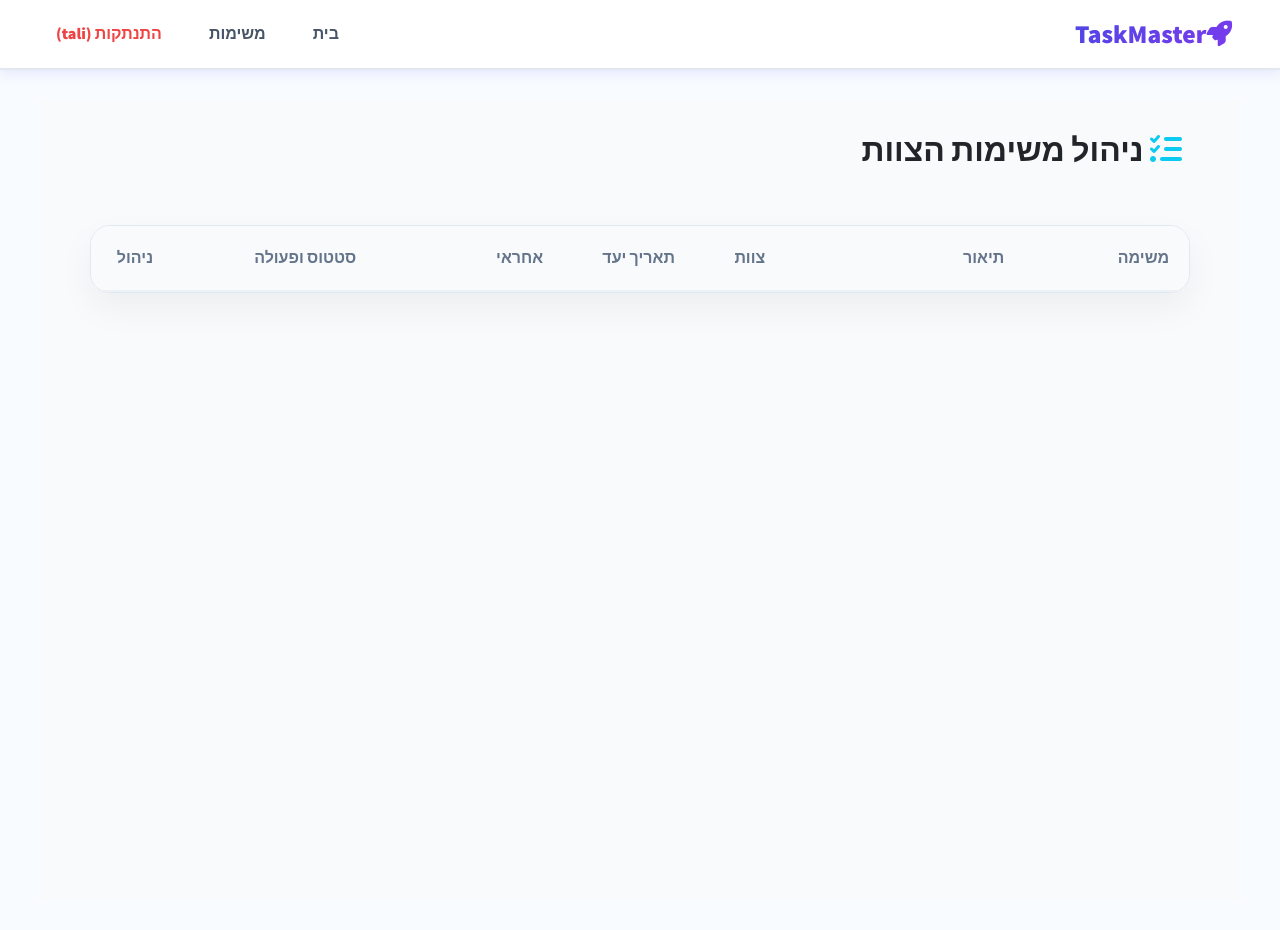
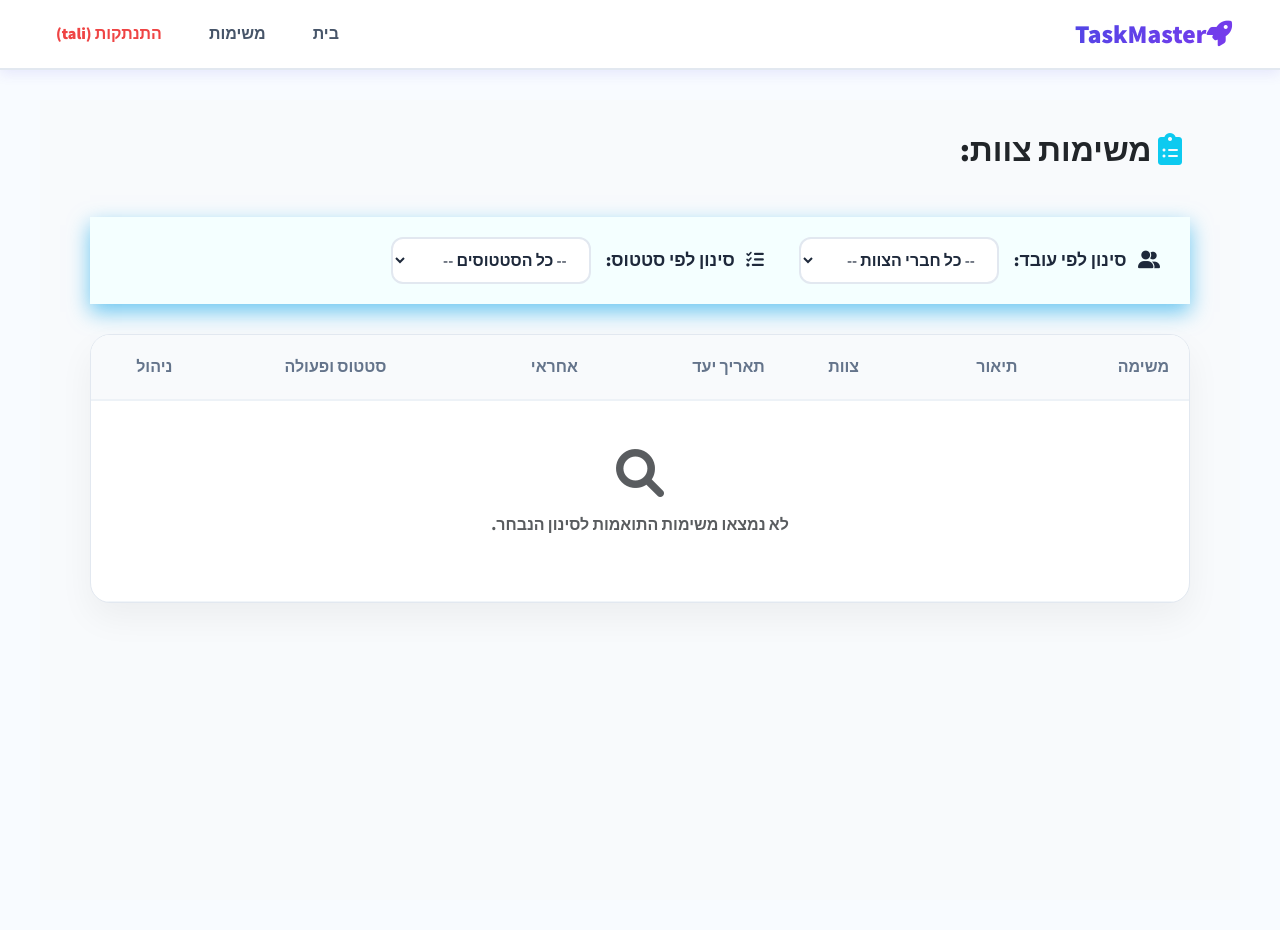
Before and after one commit to tk5461/python_Project, a Django app: page /tasks/41/edit in a window 1280 px wide. Run offline with Django 5.2, Linux system fonts and the light colour scheme; a user stored in the database is signed in; data comes from the database, SQL or seed files in the repository; both versions use the stored data as it was after the commit; lists and menus that the app fills with data are empty.

Commit message:
finish!!!!

```diff
--- a/myProject/DjangoApp/views.py
+++ b/myProject/DjangoApp/views.py
@@ -182,7 +182,6 @@ def TaskFilterByStatus(request):
 #def all_task(request):
 #   tasks = Task.objects.all()
 #    return render(request, 'tasks.html', {'tasks': tasks})
-
 @login_required
 def all_task(request):
     # 1. קבלת המשתמש המחובר והצוות שלו
@@ -192,18 +191,18 @@ def all_task(request):
     # 2. שליפת משימות השייכות לצוות של המשתמש בלבד
     tasks = Task.objects.filter(team=user_team)
 
-    # 3. קבלת ערכי הסינון מה-URL
-    status_filter = request.GET.get('status_filter')
-    executor_filter = request.GET.get('executor_filter')
+    # 3. קבלת ערכי הסינון מה-GET (שימוש בשמות מה-HTML המעודכן)
+    status_filter = request.GET.get('status')
+    executor_filter = request.GET.get('executor')
 
-    # 4. החלת הסינונים (אם נבחרו)
+    # 4. החלת הסינונים
     if status_filter and status_filter != "":
         tasks = tasks.filter(status=status_filter)
 
     if executor_filter and executor_filter != "":
         tasks = tasks.filter(Executor_id=executor_filter)
 
-    # 5. שליפת חברי הצוות הנוכחי בלבד עבור ה-Dropdown
+    # 5. שליפת חברי הצוות הנוכחי עבור ה-Select
     team_members = Person.objects.filter(team=user_team)
 
     return render(request, 'tasks.html', {
--- a/myProject/templates/Tasks.html
+++ b/myProject/templates/Tasks.html
@@ -9,18 +9,113 @@
         --sky-blue: #0ea5e9;
         --sky-light: #e0f2fe;
         --rose-pink: #f43f5e;
-        --rose-light: #fff1f2;
         --text-dark: #1e293b;
+        --success-green: #22c55e;
+    }
+
+    /* עיצוב להודעות קופצות */
+    .alert-messages-container {
+        position: fixed;
+        top: 20px;
+        left: 50%;
+        transform: translateX(-50%);
+        z-index: 1000;
+        width: auto;
+        min-width: 300px;
+        text-align: center;
+    }
+
+    .custom-alert {
+        padding: 15px 25px;
+        border-radius: 12px;
+        margin-bottom: 10px;
+        box-shadow: 0 10px 15px -3px rgba(0, 0, 0, 0.1);
+        font-weight: 700;
+        display: flex;
+        align-items: center;
+        justify-content: center;
+        gap: 10px;
+        animation: slideDown 0.5s ease-out;
+        border: none;
+    }
+
+    .alert-success { background-color: var(--success-green); color: white; }
+    .alert-error { background-color: var(--rose-pink); color: white; }
+    .alert-info { background-color: var(--sky-blue); color: white; }
+
+    @keyframes slideDown {
+        from { transform: translateY(-100%); opacity: 0; }
+        to { transform: translateY(0); opacity: 1; }
     }
 
     .main-wrapper {
         width: 100%;
-        max-width: 100% !important;
         padding: 30px 50px;
         background-color: #f8fafc;
         min-height: 100vh;
         direction: rtl;
     }
+
+    /* סרגל סינון משודרג */
+    .filter-bar-container {
+        background-color: #f4ffff;
+        padding: 20px 30px;
+        margin-bottom: 30px;
+        box-shadow: 0 8px 20px rgba(14, 165, 233, 0.6);
+    }
+
+    .filter-form {
+        display: flex;
+        align-items: center;
+        justify-content: flex-start;
+        gap: 35px;
+        flex-wrap: wrap;
+    }
+
+    .filter-item {
+        display: flex;
+        align-items: center;
+        gap: 15px;
+    }
+
+    .filter-item label {
+        font-weight: 800;
+        color: var(--text-dark);
+        font-size: 1.1rem;
+        margin: 0;
+        white-space: nowrap;
+    }
+
+    .filter-select {
+        border-radius: 12px;
+        border: 2px solid #e2e8f0;
+        padding: 10px 18px;
+        background-color: white;
+        font-size: 1rem;
+        font-weight: 600;
+        color: var(--text-dark);
+        outline: none;
+        min-width: 200px;
+        cursor: pointer;
+        transition: all 0.3s ease;
+    }
+
+    .filter-select:hover { border-color: var(--sky-blue); }
+    .filter-select:focus { border-color: var(--sky-blue); box-shadow: 0 0 0 4px var(--sky-light); }
+
+    .clear-filter-btn {
+        background-color: white;
+        color: var(--rose-pink);
+        border: 1px solid var(--rose-pink);
+        padding: 8px 15px;
+        border-radius: 10px;
+        font-weight: 700;
+        text-decoration: none;
+        font-size: 0.9rem;
+        transition: all 0.2s;
+    }
+
+    .clear-filter-btn:hover { background-color: var(--rose-pink); color: white; }
 
     .table-container {
         background: white;
@@ -30,194 +125,139 @@
         overflow: hidden;
     }
 
-    .custom-table {
-        width: 100%;
-        border-collapse: collapse;
-    }
+    .custom-table { width: 100%; border-collapse: collapse; }
+    .custom-table th { background: #f8fafc; color: #64748b; padding: 20px; text-align: right; font-size: 1rem; border-bottom: 2px solid #edf2f7; }
+    .custom-table td { padding: 20px; border-bottom: 1px solid #f1f5f9; vertical-align: middle; }
 
-    .custom-table th {
-        background-color: #f8fafc;
-        color: #64748b;
-        font-weight: 700;
-        padding: 20px;
-        border-bottom: 2px solid #edf2f7;
-        text-align: right;
-    }
-
-    .custom-table td {
-        padding: 20px;
-        border-bottom: 1px solid #f1f5f9;
-        vertical-align: middle;
-    }
-
-    /* עיצוב עמודת צוות */
-    .team-badge {
-        color: var(--sky-blue);
-        background: var(--sky-light);
-        padding: 4px 12px;
-        border-radius: 8px;
-        font-weight: 700;
-        font-size: 0.85rem;
-    }
-
-    .status-in-progress {
-        color: var(--rose-pink);
-        font-weight: 800;
-        text-decoration: underline;
-        text-underline-offset: 5px;
-        text-decoration-thickness: 2px;
-        margin-left: 15px;
-        font-size: 0.95rem;
-    }
-
-    .btn-glow-sky {
-        background-color: var(--sky-blue);
-        color: white;
-        border: none;
-        border-radius: 30px;
-        padding: 8px 20px;
-        font-weight: 600;
-        display: inline-flex;
-        align-items: center;
-        gap: 8px;
-        transition: all 0.3s ease;
-        box-shadow: 0 4px 14px 0 rgba(14, 165, 233, 0.3);
-    }
-
-    .btn-glow-sky:hover {
-        transform: translateY(-2px);
-        box-shadow: 0 6px 20px rgba(14, 165, 233, 0.45);
-        background-color: #0284c7;
-    }
-
-    .badge-new {
-        background-color: var(--sky-light);
-        color: var(--sky-blue);
-        padding: 6px 15px;
-        border-radius: 12px;
-        font-weight: 700;
-        border: 1px solid var(--sky-blue);
-        font-size: 0.85rem;
-    }
-
-    .badge-final-success {
-        background-color: #ecfdf5;
-        color: #10b981;
-        padding: 8px 18px;
-        border-radius: 30px;
-        font-weight: 700;
-        display: inline-flex;
-        align-items: center;
-        gap: 5px;
-        border: 1px solid #a7f3d0;
-    }
-
-    .btn-action {
-        padding: 10px;
-        border-radius: 10px;
-        background: #f8fafc;
-        color: #64748b;
-        border: 1px solid #e2e8f0;
-        transition: 0.2s;
-        text-decoration: none;
-    }
-
-    .btn-action:hover {
-        background: var(--sky-light);
-        color: var(--sky-blue);
-    }
+    .team-badge { color: var(--sky-blue); background: var(--sky-light); padding: 5px 12px; border-radius: 8px; font-weight: 700; }
+    .status-in-progress { color: var(--rose-pink); font-weight: 800; text-decoration: underline; text-underline-offset: 5px; text-decoration-thickness: 2px; }
+    .btn-glow-sky { background: var(--sky-blue); color: white; border: none; border-radius: 30px; padding: 8px 20px; font-weight: 600; box-shadow: 0 4px 14px rgba(14, 165, 233, 0.3); cursor: pointer;}
 </style>
 
+<div class="alert-messages-container">
+    {% if messages %}
+        {% for message in messages %}
+            <div class="custom-alert alert-{{ message.tags }}">
+                {% if message.tags == 'success' %}<i class="fas fa-check-circle"></i>{% endif %}
+                {% if message.tags == 'error' %}<i class="fas fa-exclamation-triangle"></i>{% endif %}
+                {{ message }}
+            </div>
+        {% endfor %}
+    {% endif %}
+</div>
+
 <div class="main-wrapper">
-    {% if messages %}
-        <div class="alert-messages">
-            {% for message in messages %}
-                <div class="alert alert-success shadow-sm" style="border-radius: 15px; direction: rtl; border-right: 5px solid var(--sky-blue);">
-                    <i class="fas fa-check-circle ms-2 text-info"></i> {{ message }}
-                </div>
-            {% endfor %}
-        </div>
-    {% endif %}
-
     <div class="d-flex justify-content-between align-items-center mb-5">
-        <h2 class="fw-bold text-dark"><i class="fas fa-tasks text-info me-2"></i> ניהול משימות הצוות</h2>
+        <h2 class="fw-bold text-dark m-0">
+            <i class="fas fa-clipboard-list text-info me-2"></i>
+            משימות צוות: <span style="color: var(--sky-blue);">{{ user.person.team.name }}</span>
+        </h2>
         {% if user.person.role == 'admin' %}
-            <a href="{% url 'addTask' %}" class="btn px-4 py-2 shadow-sm" style="border-radius: 12px; background-color: var(--sky-blue); color: white; font-weight: 700;">
+            <a href="{% url 'addTask' %}" class="btn px-4 py-2 shadow-sm" style="background: var(--sky-blue); color: white; border-radius: 12px; font-weight: 700;">
                 <i class="fas fa-plus ms-2"></i> משימה חדשה
             </a>
         {% endif %}
+    </div>
+
+    <div class="filter-bar-container">
+        <form method="GET" action="" class="filter-form" id="filterForm">
+            <div class="filter-item">
+                <label><i class="fas fa-user-friends ms-2"></i> סינון לפי עובד:</label>
+                <select name="executor" class="filter-select" onchange="this.form.submit()">
+                    <option value="">-- כל חברי הצוות --</option>
+                    {% for person in team_members %}
+                        <option value="{{ person.id }}" {% if request.GET.executor == person.id|stringformat:"i" %}selected{% endif %}>
+                            {{ person.user.username }}
+                        </option>
+                    {% endfor %}
+                </select>
+            </div>
+
+            <div class="filter-item">
+                <label><i class="fas fa-tasks ms-2"></i> סינון לפי סטטוס:</label>
+                <select name="status" class="filter-select" onchange="this.form.submit()">
+                    <option value="">-- כל הסטטוסים --</option>
+                    <option value="new" {% if request.GET.status == "new" %}selected{% endif %}>חדש </option>
+                    <option value="in_progress" {% if request.GET.status == "in_progress" %}selected{% endif %}>בתהליך פעיל</option>
+                    <option value="completed" {% if request.GET.status == "completed" %}selected{% endif %}>הושלם בהצלחה</option>
+                </select>
+            </div>
+
+            {% if request.GET.status or request.GET.executor %}
+                <div class="ms-auto">
+                    <a href="{% url 'tasks' %}" class="clear-filter-btn">
+                        <i class="fas fa-undo-alt me-1"></i> איפוס סינונים
+                    </a>
+                </div>
+            {% endif %}
+        </form>
     </div>
 
     <div class="table-container">
         <table class="custom-table">
             <thead>
                 <tr>
-                    <th style="width: 15%;">משימה</th>
-                    <th style="width: 20%;">תיאור</th>
-                    <th style="width: 10%;" class="text-center">צוות</th> <th style="width: 12%;">תאריך יעד</th>
-                    <th style="width: 12%;">אחראי</th>
-                    <th class="text-center" style="width: 23%;">סטטוס ופעולה</th>
+                    <th>משימה</th>
+                    <th>תיאור</th>
+                    <th class="text-center">צוות</th>
+                    <th>תאריך יעד</th>
+                    <th>אחראי</th>
+                    <th class="text-center">סטטוס ופעולה</th>
                     <th class="text-center">ניהול</th>
                 </tr>
             </thead>
             <tbody>
                 {% for task in tasks %}
                 <tr>
-                    <td><span class="fw-bold" style="font-size: 1.05rem;">{{ task.title }}</span></td>
-                    <td><span class="text-muted small">{{ task.description|truncatechars:40 }}</span></td>
-
-                    <td class="text-center">
-                        {% if task.team %}
-                            <span class="team-badge">{{ task.team }}</span>
-                        {% else %}
-                            <span class="text-muted small">---</span>
-                        {% endif %}
-                    </td>
-
-                    <td><span class="text-secondary fw-semibold"><i class="far fa-calendar-alt ms-1"></i> {{ task.date_end|date:"d/m/Y" }}</span></td>
-
+                    <td><span class="fw-bold" style="font-size: 1.1rem;">{{ task.title }}</span></td>
+                    <td><span class="text-muted">{{ task.description|truncatechars:40 }}</span></td>
+                    <td class="text-center"><span class="team-badge">{{ task.team }}</span></td>
+                    <td><span class="text-secondary fw-bold"><i class="far fa-calendar-alt ms-1"></i> {{ task.date_end|date:"d/m/Y" }}</span></td>
                     <td>
                         {% if task.Executor %}
                             <span class="fw-bold text-dark">{{ task.Executor.user.username }}</span>
                         {% else %}
                             <form action="{% url 'update_task_executor' task.id %}" method="post">
                                 {% csrf_token %}
-                                <button type="submit" class="btn btn-sm btn-outline-info fw-bold" style="border-radius: 10px;">קח לביצוע</button>
+                                <button type="submit" class="btn btn-sm btn-outline-info fw-bold">קח לביצוע</button>
                             </form>
                         {% endif %}
                     </td>
-
                     <td class="text-center">
                         {% if not task.Executor %}
-                            <span class="badge-new">ממתין</span>
+                            <span class="badge-new" style="background: #f1f5f9; color: #64748b; border: 1px solid #e2e8f0; padding: 6px 15px; border-radius: 12px; font-weight: 700;">ממתין</span>
                         {% elif task.status == "in_progress" %}
-                            <div class="d-flex align-items-center justify-content-center">
-                                <span class="status-in-progress">בביצוע</span>
+                            <div class="d-flex align-items-center justify-content-center gap-3">
+                                <span class="status-in-progress">בתהליך ביצוע</span>
                                 <form method="POST" action="{% url 'update_task_status' task.id %}">
                                     {% csrf_token %}
-                                    <button type="submit" class="btn-glow-sky">
-                                        סיום <i class="fas fa-check"></i>
+                                    <button type="submit" class="btn-glow-sky">סיום</button>
+                                </form>
+                            </div>
+                        {% elif task.status == "completed" %}
+                            <span class="badge-final-success">בוצע <i class="fas fa-check-circle"></i></span>
+                        {% endif %}
+                    </td>
+                    <td class="text-center">
+                        {% if user.person.role == 'admin' %}
+                            <div class="d-flex gap-3 justify-content-center">
+                                <a href="{% url 'editTask' task.id %}" class="text-info"><i class="fas fa-pen"></i></a>
+                                <form method="POST" action="{% url 'delete_task' task.id %}" style="display:inline;">
+                                    {% csrf_token %}
+                                    <button type="submit" class="border-0 bg-transparent text-danger p-0" onclick="return confirm('האם למחוק משימה זו?')">
+                                        <i class="fas fa-trash-alt"></i>
                                     </button>
                                 </form>
                             </div>
-                        {% elif task.status == "completed" %}
-                            <span class="badge-final-success">
-                                בוצע בהצלחה <i class="fas fa-check-double"></i>
-                            </span>
                         {% endif %}
                     </td>
-
-                    <td class="text-center">
-                        <div class="d-flex gap-2 justify-content-center">
-                            {% if user.person.role == 'admin' %}
-                                <a href="{% url 'editTask' task.id %}" class="btn-action" title="ערוך"><i class="fas fa-pen"></i></a>
-                                <form method="POST" action="{% url 'delete_task' task.id %}" style="display:inline;">
-                                    {% csrf_token %}
-                                    <button type="submit" class="btn-action text-danger" onclick="return confirm('למחוק?')">
-                                        <i class="fas fa-trash-alt"></i>
-                                    </button>
-                                </form>
-                            {% endif %}
+                </tr>
+                {% empty %}
+                <tr>
+                    <td colspan="7" class="text-center py-5">
+                        <div class="text-muted">
+                            <i class="fas fa-search fa-3x mb-3 opacity-20"></i>
+                            <p class="fw-bold">לא נמצאו משימות התואמות לסינון הנבחר.</p>
                         </div>
                     </td>
                 </tr>
@@ -226,4 +266,21 @@
         </table>
     </div>
 </div>
+
+<script>
+    // פונקציה להעלמת ההודעות באופן אוטומטי
+    document.addEventListener('DOMContentLoaded', function() {
+        const alerts = document.querySelectorAll('.custom-alert');
+        alerts.forEach(function(alert) {
+            setTimeout(function() {
+                alert.style.transition = "opacity 0.5s ease";
+                alert.style.opacity = "0";
+                setTimeout(function() {
+                    alert.remove();
+                }, 500);
+            }, 3000); // ההודעה תיעלם אחרי 3 שניות
+        });
+    });
+</script>
+
 {% endblock %}
```
Also changed, not shown: myProject/db.sqlite3.
